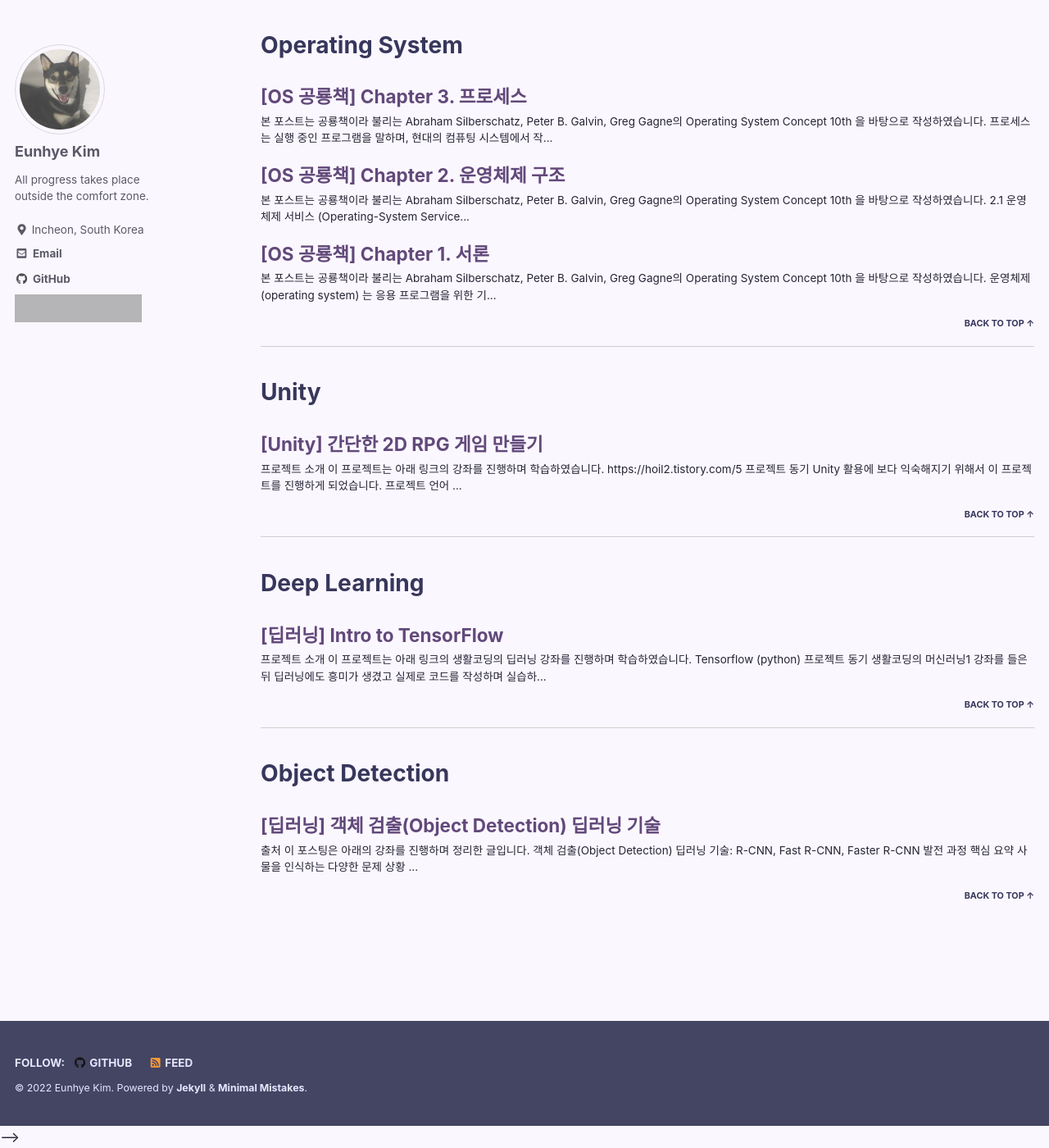
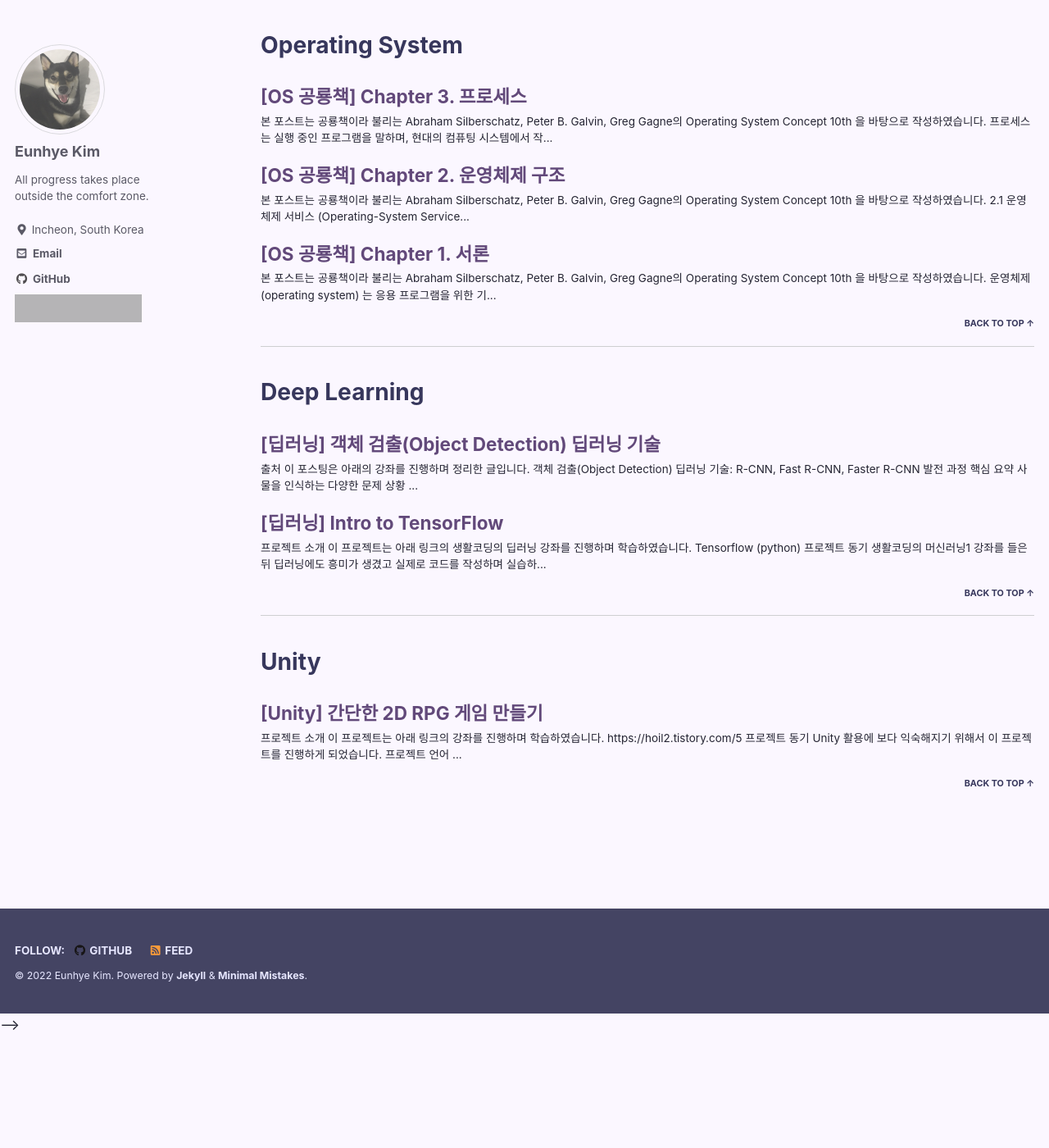
Before and after one commit to kimeunh3/kimeunh3.github.io, a Jekyll site: the page built from _pages/posts.html, in a window 1280 px wide and 1400 px high, scrolled down 11274 px. Shown: the whole window at 82% size. Built offline with Jekyll 4.4.1, drawn with Linux system fonts in a browser that asks for light colours; cached includes are drawn as plain includes; some web fonts are replaced; formulas are drawn with MathJax 3; after the commit the page ends 12537 px from its top, so only the background shows below that; some of the changed text lies outside the part shown; grey boxes are pictures that could not be loaded.

Commit message:
object detection post category fixed

```diff
--- a/_posts/2022-06-10-object_detection_1.md
+++ b/_posts/2022-06-10-object_detection_1.md
@@ -2,7 +2,7 @@
 title: '[딥러닝] 객체 검출(Object Detection) 딥러닝 기술'
 excerpt_separator: <!--more-->
 categories:
-  - 'Object Detection'
+  - 'Deep Learning'
 tags:
   - 'deep learning'
   - 'object detection'
```
